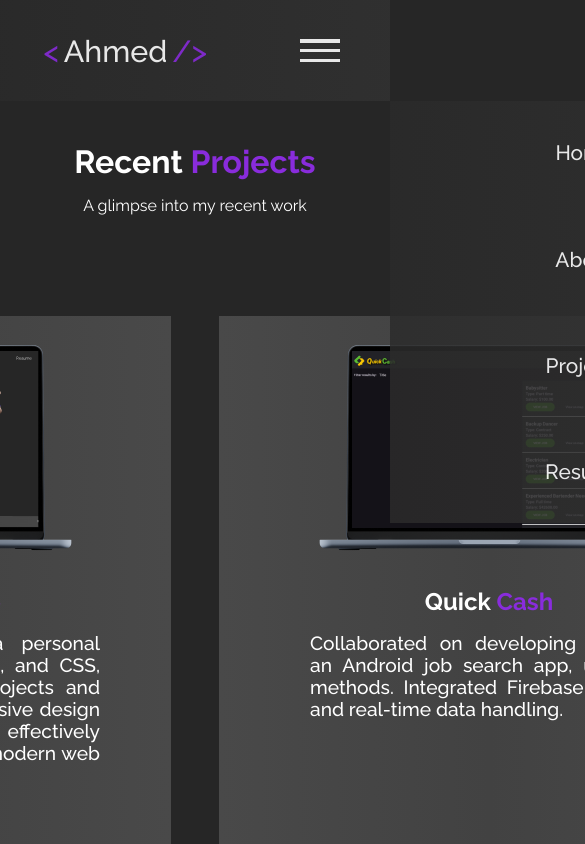
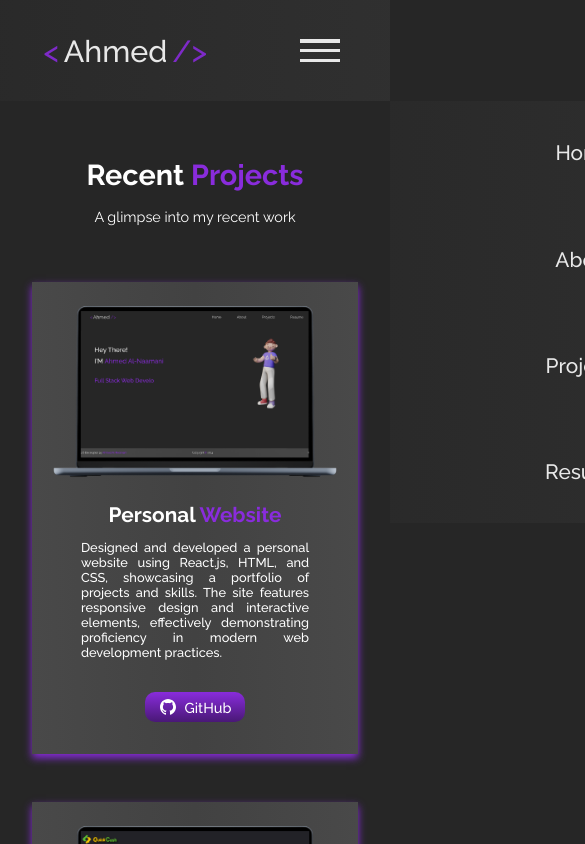
Before and after one commit to alnaamaniahmed/personal-website, a React (Create React App) app in the folder personal-portfolio/: page /projects in a window 390 px wide. Shown: the top 844 px of the page, 585 px wide, since content can reach past the window. Built offline with nearby package versions, Linux system fonts and the light colour scheme.

Commit message:
Completed the projectPage

```diff
--- a/personal-portfolio/src/pages/ProjectsPage.jsx
+++ b/personal-portfolio/src/pages/ProjectsPage.jsx
@@ -16,34 +16,46 @@
         <div className='cardGrid'>
             <div className='card'>
                 <div className='cardFlexCont'>
-                    <img src={personalWebProject}/>
-                    <h2>Personal <span className='projectSpan'>Website</span></h2>
+                    <img className='cardImage' src={personalWebProject}/>
+                    <h2 className='cardText'>Personal <span className='projectSpan'>Website</span></h2>
                     <p className='cardPara'>Designed and developed a personal website using React.js, HTML, and CSS, showcasing a portfolio of projects and skills. The site features responsive design and interactive elements, effectively demonstrating proficiency in modern web development practices.</p>
                     <button className='githubButton' onClick={() => window.open('https://www.github.com/alnaamaniahmed/personal-website', '_blank')}>
-                        <GitHubIcon className='smth'/>
-                        GitHub
+                        <GitHubIcon className='iconButton'/>
+                        <p className='textButton'>GitHub</p>
                     </button>
                 </div>
             </div>
             <div className='card'>
                 <div className='cardFlexCont'>
-                        <img src={quickCash}/>
-                        <h2>Quick <span className='projectSpan'>Cash</span></h2>
+                        <img className='cardImage' src={quickCash}/>
+                        <h2 className='cardText'>Quick <span className='projectSpan'>Cash</span></h2>
                         <p className='cardPara'>Collaborated on developing QuickCash, an Android job search app, using Agile methods. Integrated Firebase for secure and real-time data handling.</p>
+                        <button className='githubButton' onClick={() => window.open('https://github.com/alnaamaniahmed/quickCash', '_blank')}>
+                            <GitHubIcon className='iconButton'/>
+                            <p className='textButton'>GitHub</p>
+                        </button>
                 </div>
             </div>
             <div className='card'>
                 <div className='cardFlexCont'>
-                        <img src={simonGame}/>
-                        <h2>Simon <span className='projectSpan'>Game</span></h2>
+                        <img className='cardImage'src={simonGame}/>
+                        <h2 className='cardText'>Simon <span className='projectSpan'>Game</span></h2>
                         <p className='cardPara'>A dynamic version of the Simon Game built with jQuery for interactive play and MVC architecture for clean code structure. Features a responsive design ensuring smooth gameplay on various devices.</p>
+                        <button className='githubButton' onClick={() => window.open('https://github.com/alnaamaniahmed/simonGame', '_blank')}>
+                            <GitHubIcon className='iconButton'/>
+                            <p className='textButton'>GitHub</p>
+                        </button>
                 </div>
             </div>
             <div className='card'>
                 <div className='cardFlexCont'>
-                        <img src={artByYou}/>
-                        <h2>Art By <span className='projectSpan'>You</span></h2>
+                        <img className='cardImage' src={artByYou}/>
+                        <h2 className='cardText'>Art By <span className='projectSpan'>You</span></h2>
                         <p className='cardPara'>Developed a mobile-responsive website with Bootstrap, integrated dynamic content using PHP and MySQL, and managed databases with phpMyAdmin.</p>
+                        <button className='githubButton' onClick={() => window.open('https://github.com/alnaamaniahmed/artbyyou-', '_blank')}>
+                            <GitHubIcon className='iconButton'/>
+                            <p className='textButton'>GitHub</p>
+                        </button>
                 </div>
             </div>
         </div>
--- a/personal-portfolio/src/projectPage.css
+++ b/personal-portfolio/src/projectPage.css
@@ -20,8 +20,13 @@
     background: linear-gradient(to right, #494949, #424242, #494949);
     height: 600px;
     width: 540px;
+    box-shadow: 0 4px 8px rgba(137, 44, 220, 1);
+    transition: transform 0.3s ease, box-shadow 0.3s ease;
 }
-
+.card:hover {
+    transform: translateY(-10px);
+    box-shadow: 0 12px 24px rgba(137, 44, 220, 1);
+}
 .projectFlexContainer{
     display: flex;
     flex-direction: column;
@@ -30,7 +35,6 @@
     gap: 1rem;
     height: 25vh;
 }
-
 .projectSpan{
     color: #892cdc;
 }
@@ -48,9 +52,133 @@
     width: 70%;
     text-align: justify;
 }
-button {
-    background-color: blue;
+button{
+    cursor: pointer;
+    margin-top: 1.5rem;
+    display: inline-flex;
+    justify-content: center;
+    align-items: center;
+    gap: 3px;
+    border-radius: 10px;
+    box-shadow: none;
+    border: none;
+    background: linear-gradient(180deg, #892CDC 0%, #491876 100%);
+    padding: 10px;
+    width: 106px;
+    height: 35px;
+    transition: transform 0.3s ease, box-shadow 0.3s ease;
 }
-.smth {
+button:hover {
+    transform: scale(1.1);
+    box-shadow: 0 5px 15px rgba(0, 0, 0, 0.2);
+}
+.textButton{
+    font-family: "Raleway", sans-serif;
+    font-size: 1rem;
+    font-weight: 500;
+    color: #ffffff;
+    padding-left: 5px;
+}
+.iconButton{
     fill: #ffffff;
+    height: 16px;
+    width: 18px;
+
 }
+
+
+@media screen and (max-width: 1200px) {
+    .cardGrid {
+        gap: 1.8rem;
+    }
+    .card {
+        width: 75%;
+        margin: 0 auto 2rem auto;
+        height: auto;
+    }
+    .button, .githubButton {
+        margin-bottom: 2rem;
+    }
+}
+
+@media screen and (max-width: 768px) {
+    .cardGrid {
+        grid-template-columns: 1fr;
+        gap: 2rem;
+    }
+    .card {
+        width: 85%;
+        margin: 0 auto 2rem auto;
+    }
+    .button, .githubButton {
+        margin-bottom: 2rem;
+    }
+    .cardPara, .textButton {
+        font-size: 1rem;
+    }
+}
+
+
+@media screen and (max-width: 480px) {
+    .projectHeader{
+        margin-top: 10vh;
+    }
+    .projectParagraph{
+        margin-bottom: 3vh;
+    }
+    .cardGrid {
+        padding: 0 10px;
+    }
+    .card {
+        margin: 0 2rem 2rem 2rem;
+        width: auto;
+    }
+    .button, .githubButton {
+        margin-bottom: 2rem;
+    }
+    .cardPara, .textButton {
+        font-size: 0.9rem;
+    }
+    .projectFlexContainer {
+        height: auto;
+    }
+}
+@media screen and (max-width: 410) {
+    .card {
+        margin: 0 15px 2rem 15px;
+        width: calc(100% - 30px);
+    }
+}
+
+@media screen and (max-width: 390px) {
+    .projectFlexContainer{
+        font-size: 0.9rem;
+    }
+    .cardGrid {
+        padding: 0;
+        gap: 1rem;
+    }
+    .cardFlexCont {
+        gap: 0.5rem;
+    }
+    .card .cardImage {
+        width: 100%;
+        height: auto;
+        max-width: 300px;
+    }
+    .cardPara{
+        font-size: 0.8rem;
+        margin: 0 10px;
+    }
+    .cardText{
+        margin-bottom: 5px;
+        font-size: 1.3rem;
+    }
+    .githubButton {
+        margin: 1.5rem auto 2rem;
+        width: 100px;
+        height: 30px;
+    }
+
+
+}
```
